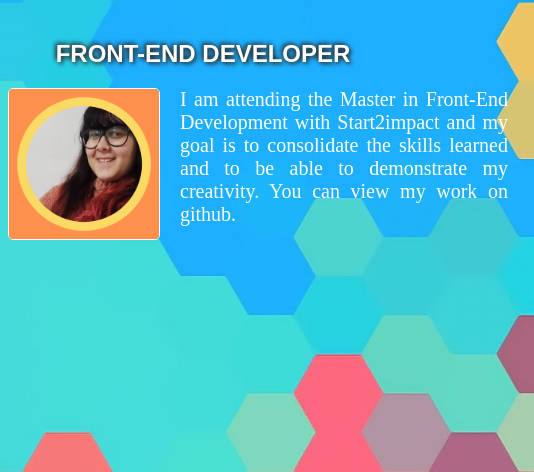
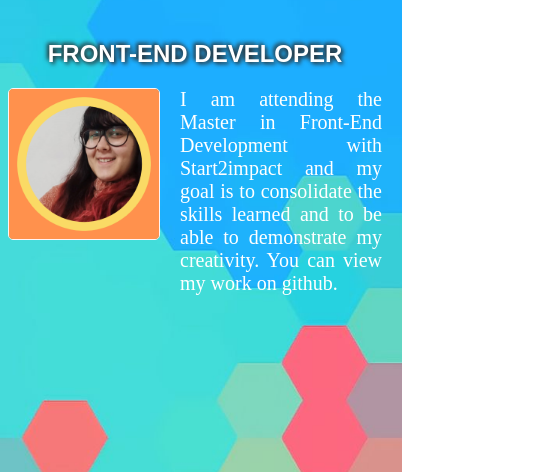
Before and after one commit to chiaracode1/chiaracode.github.io, a plain HTML site: page index.html in a window 390 px wide. Shown: the part 349-821 px from the top of the page, 534 px wide, since content can reach past the window. Drawn offline with Linux system fonts and the light colour scheme.

Commit message:
Update stylesheet.css

```diff
--- a/stylesheet.css
+++ b/stylesheet.css
@@ -8,18 +8,17 @@ body {
     background-image: url(background1.jpg);
     background-size: cover;
 }
-
 /* MOBILE */
 @media screen and (min-width: 300px) and (max-width: 550px) {
-body {
-    width: 100%;
+.main {
+display: flex;
+justify-content: center;
+flex-wrap: wrap;
 }
-h1 {
-display: flex;
-justify-content: flex-end;
+p {
+text-align: justify;
 }
 }
-
 /* TABLET */
 @media screen and (min-width: 700px) and (max-width: 1024px) {
 body {
```
